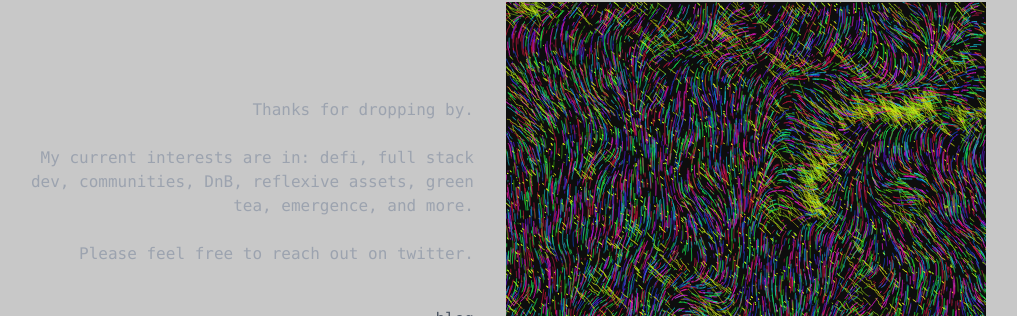
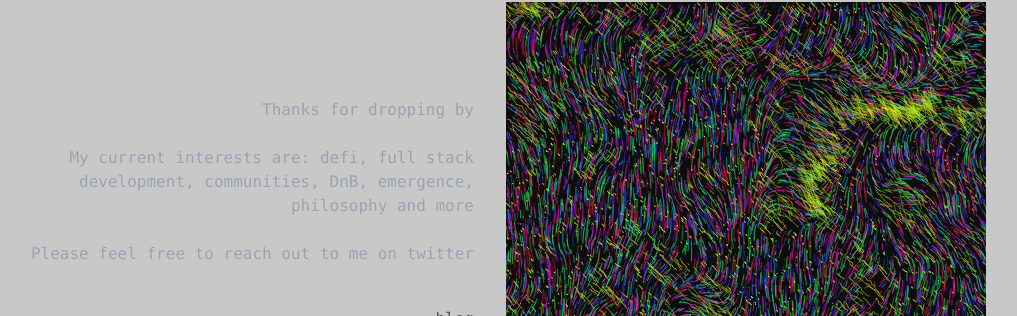
Before and after one commit to 0xGlake/home, a Next.js app: page / in a window 1280 px wide. Shown: the part 131-447 px from the top of the page, without its empty margins (118-1135 px from the left). Built offline with nearby package versions, Linux system fonts and the light colour scheme.

Commit message:
update interests

```diff
--- a/app/page.tsx
+++ b/app/page.tsx
@@ -180,14 +180,14 @@ export default function Home() {
             className={getAboutMeStyle()}
           >
             <p className="text-gray-400 font-mono width-1/3 z-50">
-              Thanks for dropping by.
+              Thanks for dropping by
               <br />
               <br />
-              My current interests are in: defi, full stack dev, communities,
-              DnB, reflexive assets, green tea, emergence, and more.
+              My current interests are: defi, full stack development,
+              communities, DnB, emergence, philosophy and more
               <br />
               <br />
-              Please feel free to reach out on twitter.
+              Please feel free to reach out to me on twitter
             </p>
           </motion.div>
           {[
```
